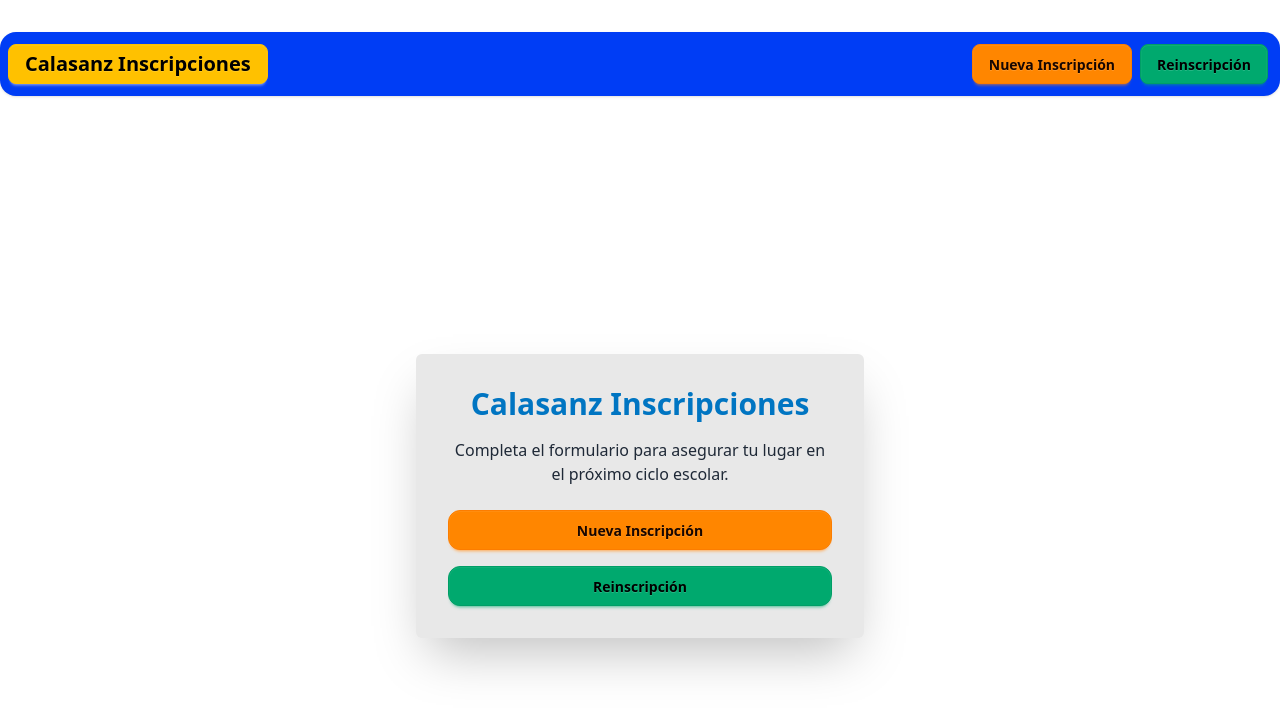
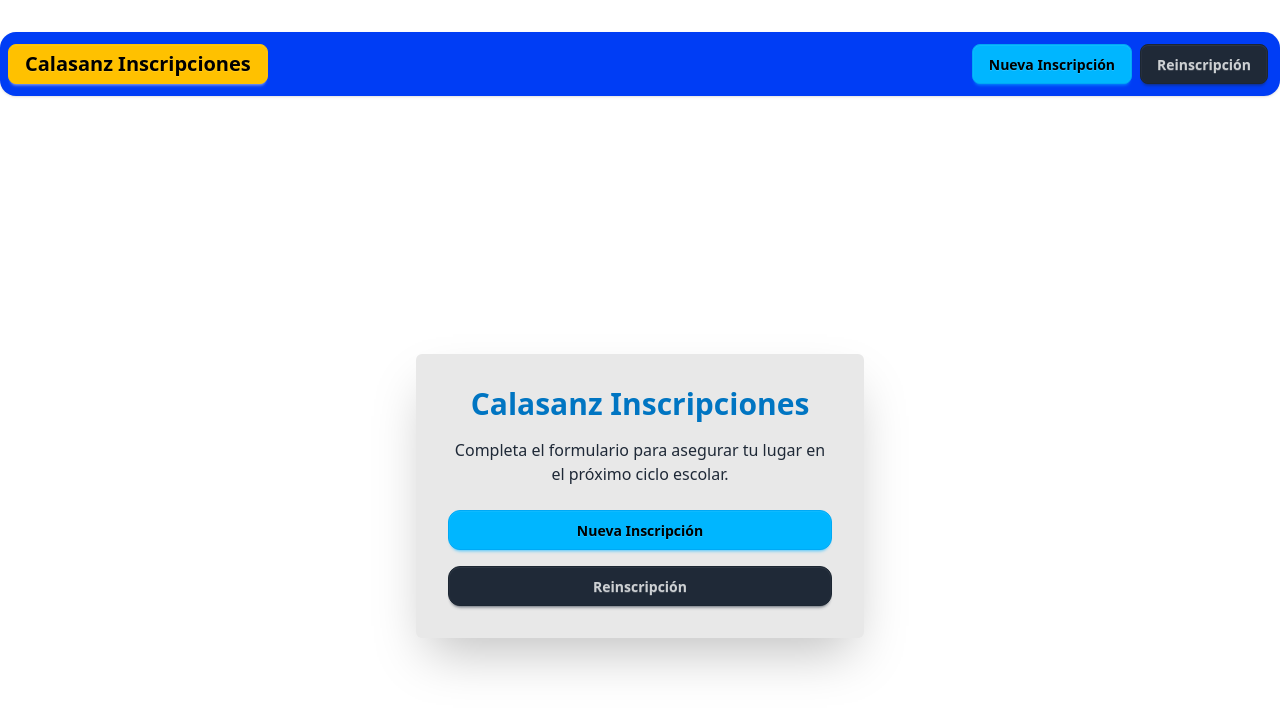
Before and after one commit to AgrevEtse/form-calasanz, a React (Vite) app: page / in a window 1280 px wide. Shown: the top 712 px of the page. Built offline with nearby package versions, Linux system fonts and the light colour scheme; no server answers.

Commit message:
Cambiando colores de los botones

```diff
--- a/src/App.jsx
+++ b/src/App.jsx
@@ -31,7 +31,7 @@ const App = () => {
             <Link to='/form'>
               <button
                 onClick={handleClick}
-                className='btn btn-accent mx-1'
+                className='btn btn-info mx-1'
               >
                 Nueva Inscripción
               </button>
@@ -39,7 +39,7 @@ const App = () => {
             <Link to='/reinscripcion'>
               <button
                 onClick={handleClick}
-                className='btn btn-success mx-1'
+                className='btn btn-neutral mx-1'
               >
                 Reinscripción
               </button>
--- a/src/components/Pages/Form/FormEnd.jsx
+++ b/src/components/Pages/Form/FormEnd.jsx
@@ -29,7 +29,7 @@ const FormEnd = forwardRef(() => {
         <div className='flex flex-row justify-center gap-4'>
           <Link to='/form'>
             <button
-              className='btn btn-accent rounded-xl py-2'
+              className='btn btn-info rounded-xl py-2'
               onClick={handleClick}
             >
               Nueva Inscripcion
@@ -37,7 +37,7 @@ const FormEnd = forwardRef(() => {
           </Link>
           <Link to='/reinscripcion'>
             <button
-              className='btn btn-success rounded-xl py-2'
+              className='btn btn-neutral rounded-xl py-2'
               onClick={handleClick}
             >
               Reinscripcion
--- a/src/components/Pages/HomePage.jsx
+++ b/src/components/Pages/HomePage.jsx
@@ -23,7 +23,7 @@ const HomePage = () => {
             to='/form'
             className='block'
           >
-            <button className='btn btn-accent w-full rounded-xl'>
+            <button className='btn btn-info w-full rounded-xl'>
               Nueva Inscripción
             </button>
           </Link>
@@ -31,7 +31,7 @@ const HomePage = () => {
             to='/reinscripcion'
             className='block'
           >
-            <button className='btn btn-success w-full rounded-xl'>
+            <button className='btn btn-neutral w-full rounded-xl'>
               Reinscripción
             </button>
           </Link>
```
